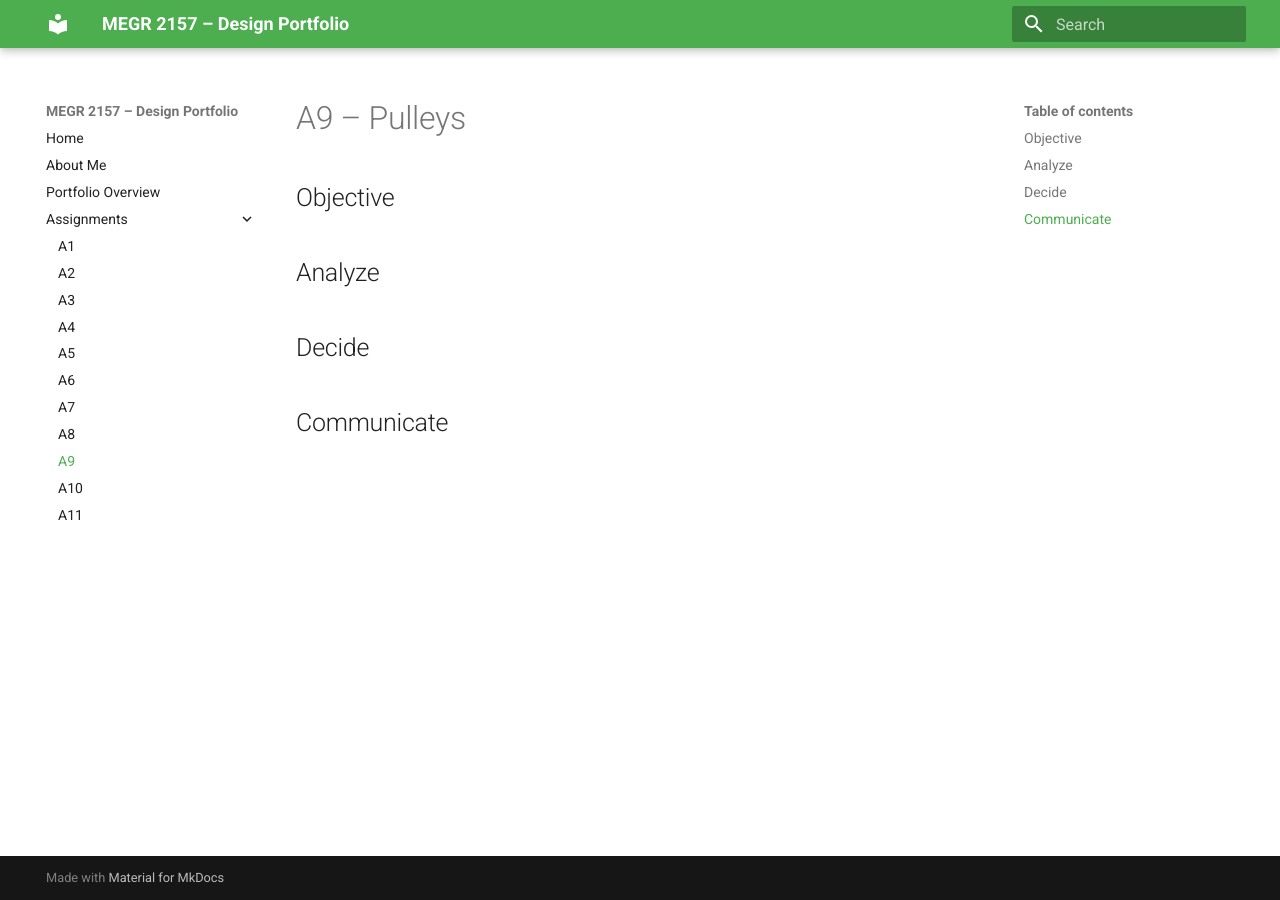
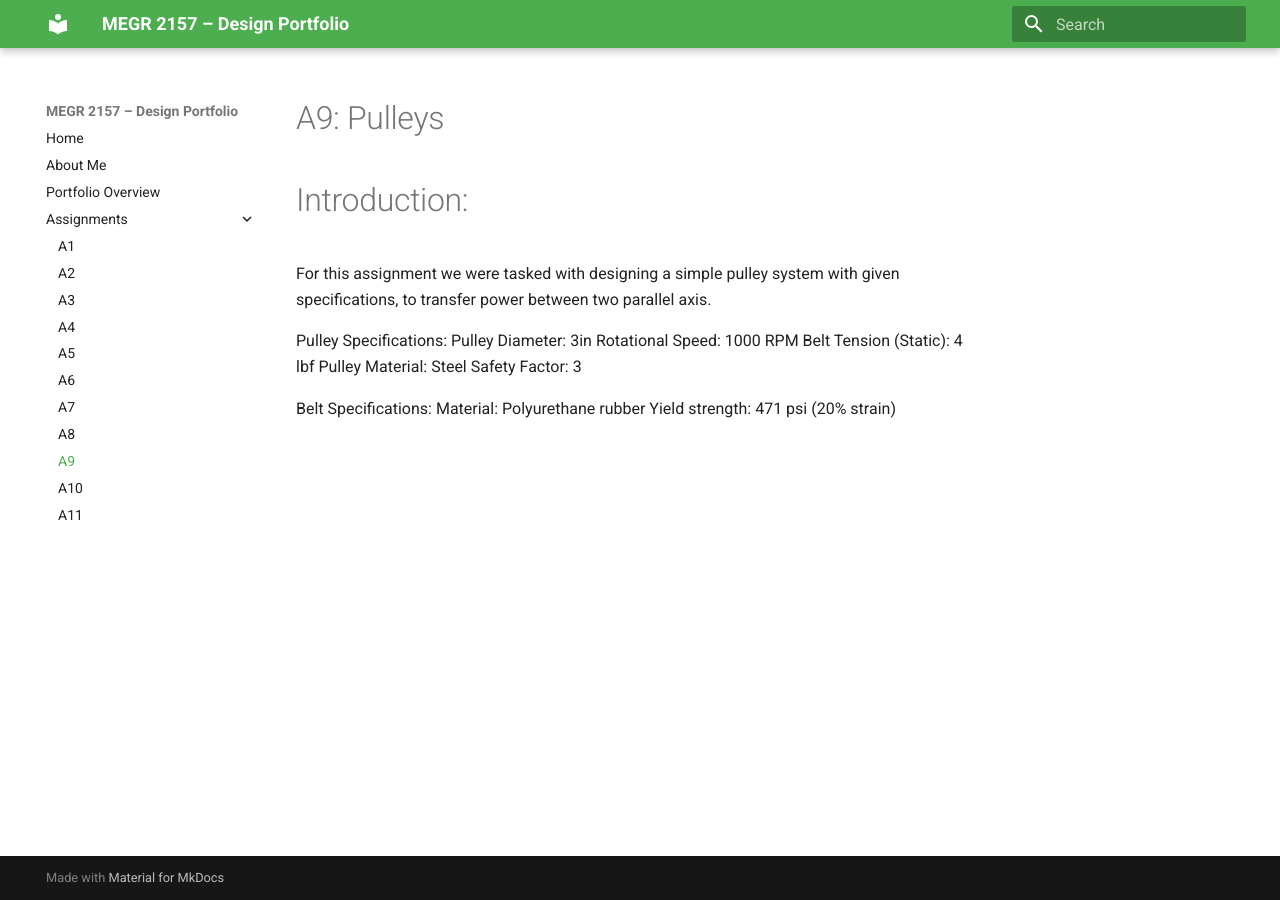
Before and after one commit to TaiPodUNCC/megr2157-portfolio, an MkDocs documentation site: the page built from docs/assignments/A09/index.md, in a window 1280 px wide. Built offline with MkDocs 1.6.1 and Material for MkDocs 9.7.7, drawn with Linux system fonts in a browser that asks for light colours.

Commit message:
Update index.md

```diff
--- a/docs/assignments/A09/index.md
+++ b/docs/assignments/A09/index.md
@@ -1,12 +1,15 @@
-# A9 – Pulleys
+# A9: Pulleys
 
-## Objective
+# Introduction:
+For this assignment we were tasked with designing a simple pulley system with given specifications, to transfer power between two parallel axis.
 
+Pulley Specifications:
+Pulley Diameter: 3in
+Rotational Speed: 1000 RPM
+Belt Tension (Static): 4 lbf
+Pulley Material: Steel
+Safety Factor: 3
 
-## Analyze
-
-
-## Decide
-
-
-## Communicate
+Belt Specifications:
+Material: Polyurethane rubber
+Yield strength: 471 psi (20% strain)
```
